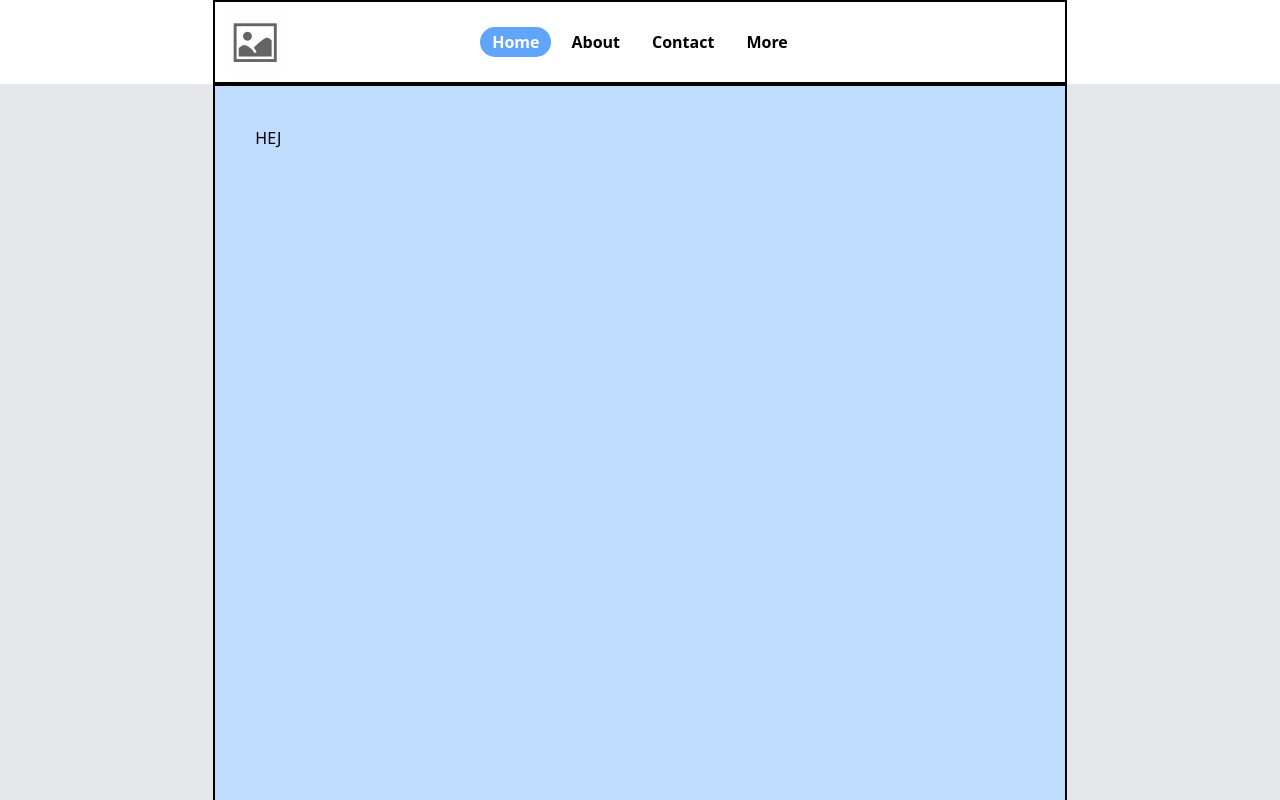
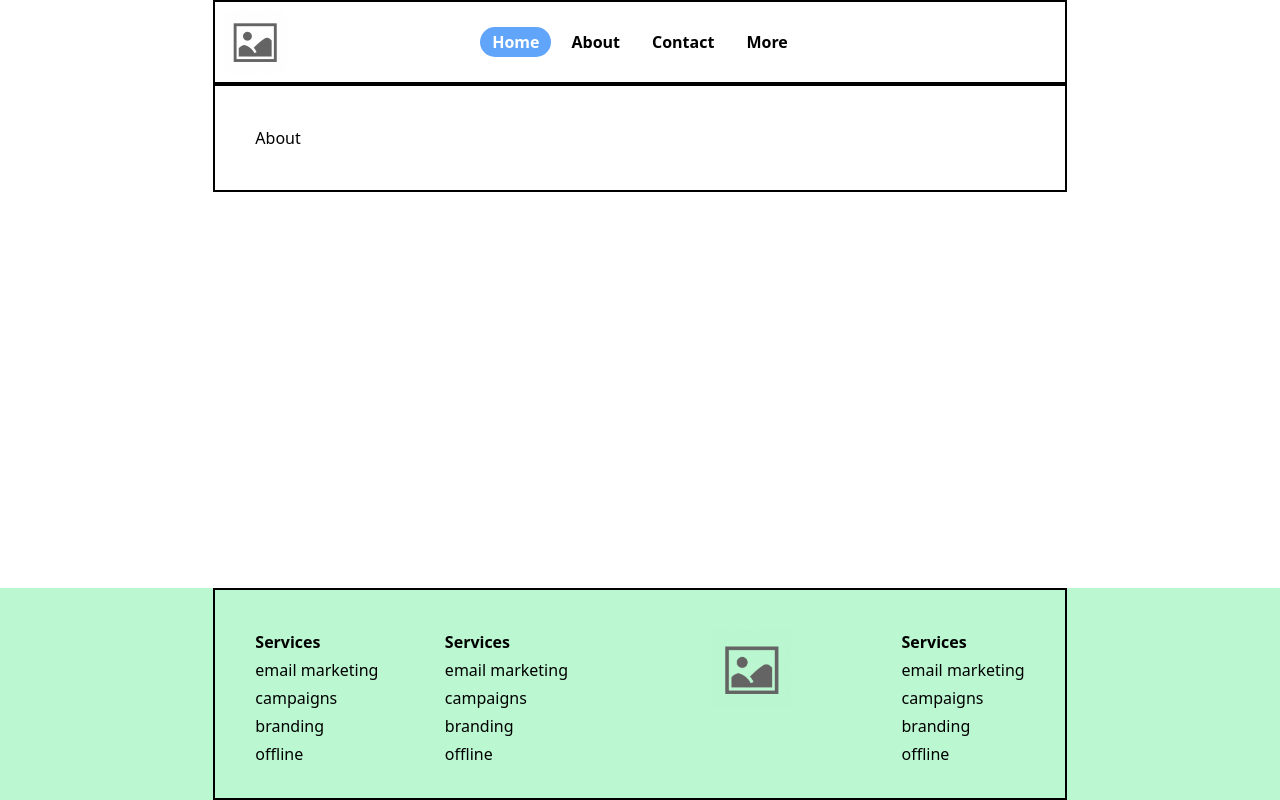
Before and after one commit to elijohnsen/eksamen, a React (Vite) app in the folder frontend/: page / in a window 1280 px wide. Shown: the top 800 px of the page. Built offline with nearby package versions, Linux system fonts and the light colour scheme.

Commit message:
new class + deleted null import

```diff
--- a/frontend/src/main.css
+++ b/frontend/src/main.css
@@ -3,6 +3,9 @@
 @tailwind utilities;
 
 @layer components {
+  .bb {
+    @apply border-2 border-black;
+  }
   .btn-primary {
     @apply text-xl text-center py-5 uppercase px-8 bg-leored text-white font-semibold hover:bg-red-800;
   }
@@ -11,17 +14,17 @@
   }
 
   .mycontainer {
-      @apply border-2 border-black p-6 md:p-10 md:w-5/6 lg:w-2/3 mx-auto;
+    @apply p-6 md:p-10 md:w-5/6 lg:w-2/3 mx-auto bb;
   }
   .m-rubrik {
-      @apply text-center text-4xl font-themify;
+    @apply text-center text-4xl;
   }
 }
 
-
 /* -- Skrifttyper/fonts --  */
 @font-face {
-  /* IE9 Compatibility */src: url("./assets/fonts/themify.eot");
+  /* IE9 Compatibility */
+  src: url("./assets/fonts/themify.eot");
   src: url("/fonts/themify.woff") format("woff"),
     /* Modern Browsers */ url("/fonts/themify.ttf") format("truetype"),
     /* Legacy iOS Browsers */ url("/fonts/themify.svg#Themify") format("svg");
--- a/frontend/src/pages/About.jsx
+++ b/frontend/src/pages/About.jsx
@@ -1,11 +1,11 @@
 import React from 'react'
-import Footer2 from '../components/Footer2'
+
 
 const About = () => {
   return (
     <section>
-  <Footer2/>
-  </section>
+      <div className="mycontainer">About  </div>
+    </section>
   )
 }
 
--- a/frontend/src/pages/Frontpage.jsx
+++ b/frontend/src/pages/Frontpage.jsx
@@ -2,12 +2,9 @@ import React from "react";
 
 const Frontpage = () => {
   return (
-    <section className=" bg-gray-200 ">
-      <article className="mycontainer bg-blue-200">
-        <div className="min-h-96  uppercase ">hej</div>
-        <div className="min-h-96 "></div>
-      </article>
-    </section>
+    <section>
+    <div className="mycontainer">About  </div>
+  </section>
   );
 };
 
--- a/frontend/src/pages/More.jsx
+++ b/frontend/src/pages/More.jsx
@@ -1,13 +1,11 @@
-import React from 'react'
+import React from "react";
 
 const More = () => {
   return (
     <section>
-      <div className="mycontainer">
-        mere
-      </div>
+      <div className="mycontainer">More</div>
     </section>
-  )
-}
+  );
+};
 
-export default More
+export default More;
```
Lines whose indentation alone changed are shown as unchanged.
